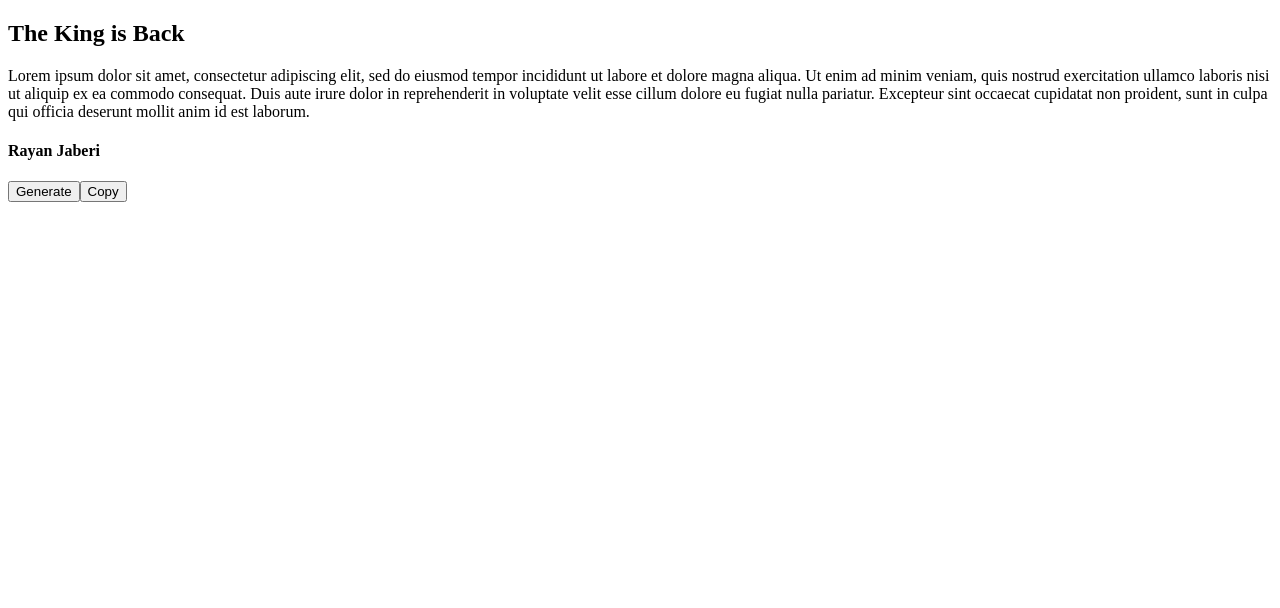
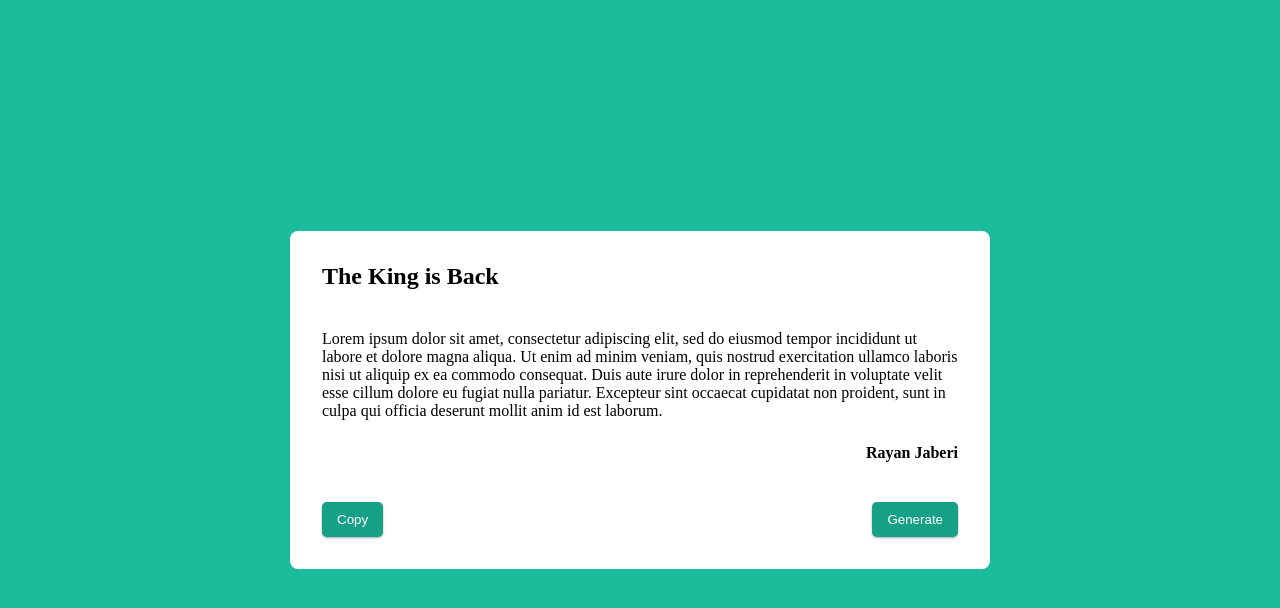
Before and after one commit to randomhex1998/react-random-quote, a React (Create React App) app: page / in a window 1280 px wide. Shown: the top 608 px of the page. Built offline with nearby package versions, Linux system fonts and the light colour scheme.

Commit message:
add-styles

```diff
--- a/src/App.js
+++ b/src/App.js
@@ -1,8 +1,11 @@
-import Box from './components/Box';
+import "./scss/index.scss";
+import Box from "./components/Box";
 
 function App() {
   return (
-    <Box/>
+    <div className="container">
+      <Box />
+    </div>
   );
 }
 
--- a/src/components/Box.js
+++ b/src/components/Box.js
@@ -16,11 +16,9 @@ const Box = () => {
         </p>
         <h4 className="author-box">Rayan Jaberi</h4>
       </div>
-      <div className="footer-box">
-        <div className="btn-area">
-          <button className="gen-btn">Generate</button>
-          <button className="copy-btn">Copy</button>
-        </div>
+      <div className="btn-area">
+        <button className="btn gen-btn">Generate</button>
+        <button className="btn copy-btn">Copy</button>
       </div>
     </div>
   );
--- /dev/null
+++ b/src/scss/index.scss
@@ -0,0 +1,56 @@
+$green-color: #1abc9c;
+$white-color:#fff;
+
+*{
+    margin: 0;
+    padding: 0;
+    box-sizing: border-box;
+    transition: all 0.3s linear;
+}
+
+.container{
+    height: 100vh;
+    background-color: $green-color;
+    display: flex;
+    justify-content: center;
+    align-items: center;
+
+    .main-box{
+        width: 700px;
+        background-color: $white-color;
+        padding: 2rem;
+        border-radius: 8px;
+
+        .Content-box{
+            margin: 2.5rem 0;
+            .author-box{
+                margin: 1.5rem 0 0 0;
+                display: flex;
+                justify-content: flex-end;
+            }
+        }
+
+
+        .btn-area{
+            display: flex;
+            justify-content: space-between;
+            flex-direction: row-reverse;
+
+            .btn{
+                outline: 0;
+                border: 0;
+                padding: 10px 15px;
+                border-radius: 5px;
+                cursor: pointer;
+                background-color: #16a085;
+                color: $white-color;
+                box-shadow: 0 1px 3px rgba(0,0,0,0.12), 0 1px 2px rgba(0,0,0,0.24);
+
+                &:hover{
+                    opacity: 0.9;
+                }
+            }
+        }
+
+    }
+}
```
